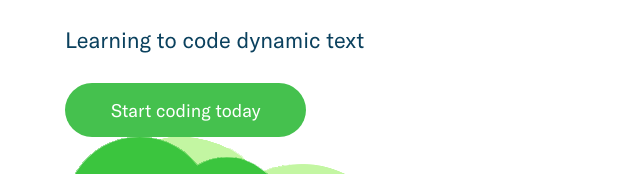
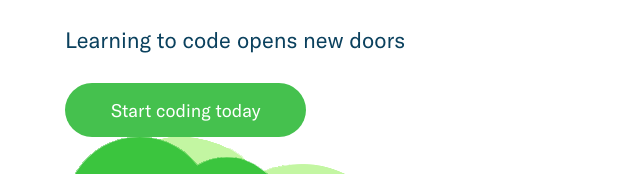
Before and after one commit to liepsneletech/8-grasshopper, a website: page index.html in a window 1280 px wide. Shown: the part 326-500 px from the top of the page, 0-640 px from the left. Drawn offline with Linux system fonts and the light colour scheme.

Commit message:
Started dynamic text.

```diff
--- a/index.html
+++ b/index.html
@@ -30,11 +30,19 @@
         <h1 class="main-title">
           Welcome to Grasshopper, the coding app for beginners
         </h1>
-        <p class="hero-description plain-text">
-          Learning to code <span>dynamic text</span>
-        </p>
-        <div class="btn-green">Start coding today</div>
+        <div class="hero-description-box">
+          <p class="hero-description plain-text">Learning to code</p>
+          <span class="dynamic-text-items">
+            <span class="dynamic-text-item">opens new doors</span>
+            <span class="dynamic-text-item">creates new hobbies</span>
+            <span class="dynamic-text-item">launches new careers</span>
+            <span class="dynamic-text-item">develops news skills</span>
+            <span class="dynamic-text-item">expands your network</span>
+          </span>
+        </div>
+        <a href="#" class="btn-green">Start coding today</a>
       </div>
+
       <div class="relative container">
         <div class="hero-visual-content">
           <img
--- a/scss/main.scss
+++ b/scss/main.scss
@@ -206,6 +206,44 @@ $grey: #99adb7;
   z-index: 2;
 }
 
+.hero-description-box {
+  display: flex;
+  flex-wrap: nowrap;
+  gap: 6px;
+}
+
+.dynamic-text-items {
+  display: flex;
+  flex-direction: column;
+  height: 32px;
+  line-height: 26px;
+  font-size: 22px;
+  color: $darkblue2;
+  overflow: hidden;
+  animation: "text-animation" 1s ease-in infinite alternate;
+}
+
+@keyframes text-animation {
+  0% {
+    transform: translateY(0%);
+  }
+  20% {
+    transform: translateY(20%);
+  }
+  40% {
+    transform: translateY(40%);
+  }
+  60% {
+    transform: translateY(60%);
+  }
+  80% {
+    transform: translateY(80%);
+  }
+  100% {
+    transform: translateY(100%);
+  }
+}
+
 /* ********************************************************/
 /* PROS */
 /* ********************************************************/
```
Also changed, not shown: css/main.css, 1 other file.
